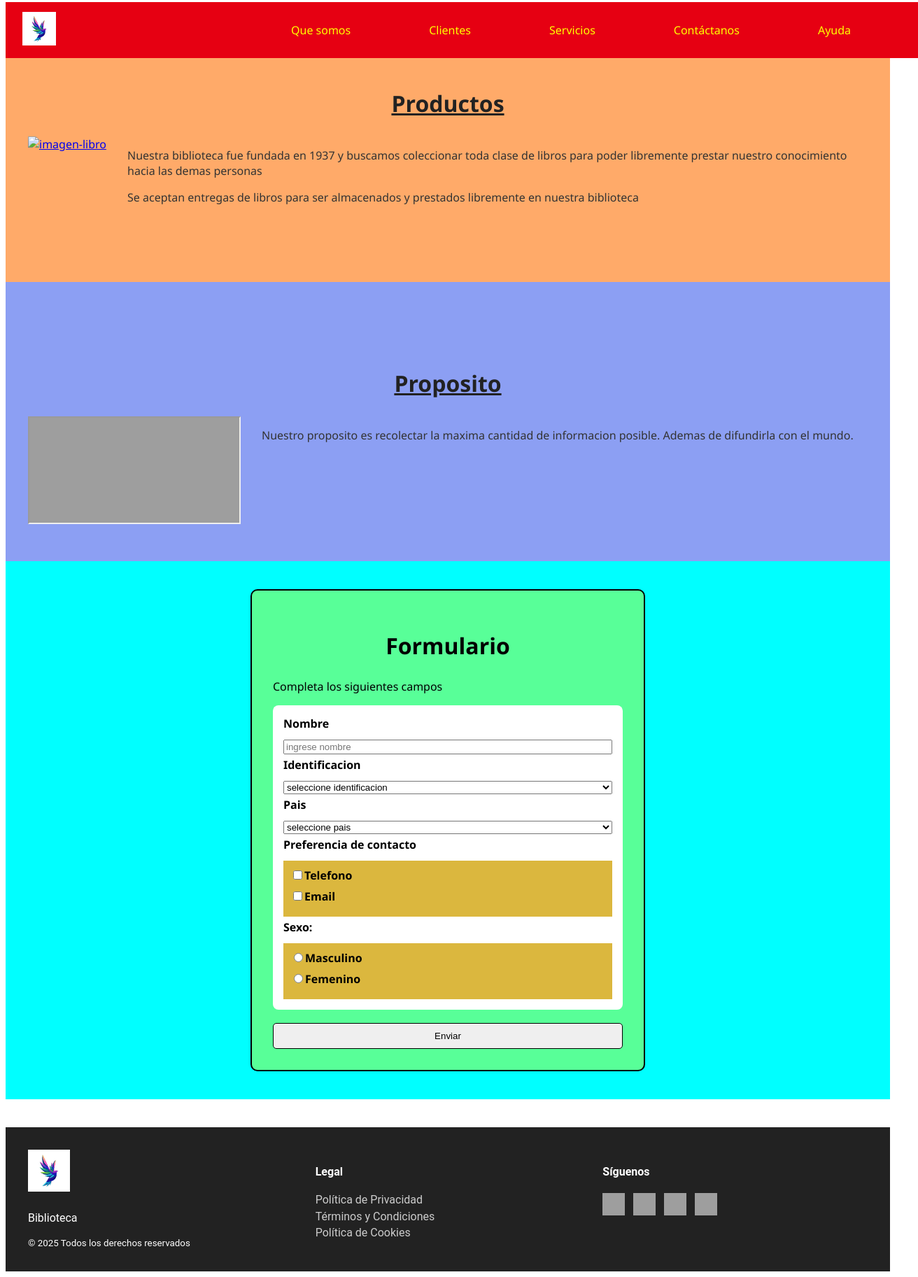
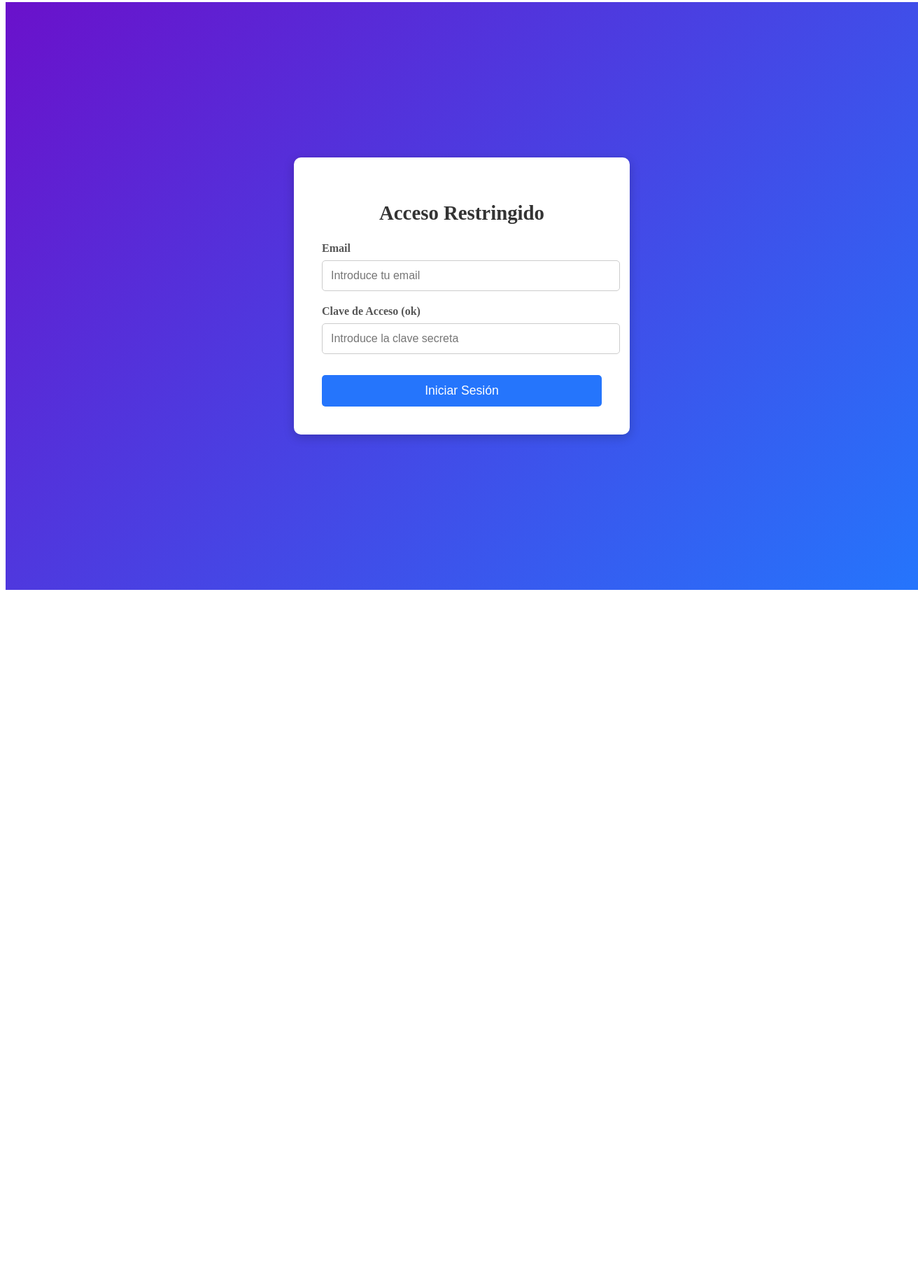
Before and after one commit to enrique-mantilla/bibliotecaaa, a website: page index.html in a window 1280 px wide. Shown: the part 5-1830 px from the top of the page at 70% size, 1312 px wide, since content can reach past the window. After the commit the page ends 856 px from the top, so only its background shows below. Drawn offline with Linux system fonts and the light colour scheme; grey boxes are pictures that could not be loaded.

Commit message:
login agregado

```diff
--- a/index.html
+++ b/index.html
@@ -3,214 +3,42 @@
   <head>
     <meta charset="UTF-8" />
     <meta name="viewport" content="width=device-width, initial-scale=1.0" />
-    <meta http-equiv="X-UA-Compatible" content="ie=edge" />
-    <title>Landing page</title>
-    <link rel="stylesheet" href="styles.css" />
-    <link rel="stylesheet" href="Pie.css" />
+    <title>Login con Clave Estática</title>
+    <link rel="stylesheet" href="login.css" />
   </head>
   <body>
-    <!-- HEADER -->
-    <nav class="header">
-      <!-- Logo -->
-      <a href="#" class="logo">
-        <img src="imagenes/logo.jpg" alt="logo" />
-      </a>
-      <!--Boton burger-->
-      <button class="menu-toggle" aria-labbel="abrir-menu">&#9776;</button>
+    <section class="login-container">
+      <div class="login-box">
+        <h2>Acceso Restringido</h2>
 
-      <!--Menus-->
-      <ul class="menu-horizontal">
-        <li>
-          <a href="#">Que somos</a>
-          <ul class="menu-vertical">
-            <li><a href="#">Historia</a></li>
-            <li><a href="#">Proposito</a></li>
-            <li><a href="#">Vision y Mision</a></li>
-            <li><a href="#">Sedes</a></li>
-          </ul>
-        </li>
-        <li><a href="#">Clientes</a></li>
-        <li><a href="#">Servicios</a></li>
-        <li><a href="#">Contáctanos</a></li>
-        <li><a href="#">Ayuda</a></li>
-      </ul>
-    </nav>
+        <form onsubmit="return validarLogin(event);">
+          <div class="input-group">
+            <label for="email">Email</label>
+            <input
+              type="email"
+              id="email"
+              name="email"
+              placeholder="Introduce tu email"
+              required
+            />
+          </div>
 
-    <!--Seccion productos-->
-    <section class="productos">
-      <h2>Productos</h2>
-      <div class="productos-contenido">
-        <div class="productos-imagen">
-          <a href="#" class="imagen">
-            <img src="imagenes/libro.jpg" alt="imagen-libro" />
-          </a>
-        </div>
-        <div class="productos-texto">
-          <p>
-            Nuestra biblioteca fue fundada en 1937 y buscamos coleccionar toda
-            clase de libros para poder libremente prestar nuestro conocimiento
-            hacia las demas personas
-          </p>
-          <p>
-            Se aceptan entregas de libros para ser almacenados y prestados
-            libremente en nuestra biblioteca
-          </p>
-        </div>
-      </div>
-    </section>
-    <!--Seccion Proposito-->
-    <section class="proposito">
-      <h2>Proposito</h2>
-      <div class="proposito-contenido">
-        <div class="proposito-video">
-          <iframe
-            src="https://www.youtube.com/embed/p3bUvrd0xBs"
-            allowfullscreen
-            title="video de biblioteca"
-            loading="lazy"
-          >
-          </iframe>
-        </div>
-        <div class="proposito-texto">
-          <p>
-            Nuestro proposito es recolectar la maxima cantidad de informacion
-            posible. Ademas de difundirla con el mundo.
-          </p>
-        </div>
+          <div class="input-group">
+            <label for="password">Clave de Acceso (ok)</label>
+            <input
+              type="password"
+              id="password"
+              name="password"
+              placeholder="Introduce la clave secreta"
+              required
+            />
+          </div>
+
+          <button type="submit" class="login-button">Iniciar Sesión</button>
+        </form>
       </div>
     </section>
 
-    <!--Seccion formulario-->
-    <section class="formulario-seccion">
-      <div class="formulario-contenido">
-        <h2>Formulario</h2>
-        <div class="formulario-texto1">
-          <p>Completa los siguientes campos</p>
-        </div>
-        <form class="formulario">
-          <!--Input-->
-          <div class="campos">
-            <label for="nombre">Nombre</label>
-            <input
-              type="text"
-              id="nombre"
-              name="nombre"
-              placeholder="ingrese nombre"
-            />
-            <!--Menu desplegable-->
-            <label for="identificacion">Identificacion</label>
-            <select name="identificacion" id="identificacion">
-              <option value="vacio">seleccione identificacion</option>
-              <option value="dni">Dni</option>
-              <option value="pasaporte">Pasaporte</option>
-            </select>
-
-            <label for="Pais">Pais</label>
-            <select name="pais" id="pais">
-              <option value="vacio">seleccione pais</option>
-              <option value="peru">Peru</option>
-              <option value="colombia">Colombia</option>
-              <option value="argentina">Argentina</option>
-            </select>
-            <!--Checkbox-->
-            <label for="preferencia">Preferencia de contacto</label>
-            <div class="checkboxes">
-              <label
-                ><input
-                  type="checkbox"
-                  name="preferencias"
-                  value="telefono"
-                />Telefono</label
-              >
-
-              <label
-                ><input
-                  type="checkbox"
-                  name="preferencias"
-                  value="email"
-                />Email</label
-              >
-            </div>
-            <!--Radio-->
-            <label>Sexo:</label>
-            <div class="radios">
-              <label
-                ><input
-                  type="radio"
-                  name="sexo"
-                  value="masculino"
-                />Masculino</label
-              >
-              <label
-                ><input
-                  type="radio"
-                  name="sexo"
-                  value="femenino"
-                />Femenino</label
-              >
-            </div>
-          </div>
-          <button type="submit">Enviar</button>
-        </form>
-      </div>
-    </section>
-    <!-- PIE DE PAGINA -->
-
-    <section id="footer">
-      <footer class="footer">
-        <div class="footer-container">
-          <!-- Logo y nombre de sitio -->
-          <div class="footer-brand">
-            <img src="imagenes/logo.jpg" alt="Logo" class="footer-logo" />
-            <p>Biblioteca</p>
-            <small>© 2025 Todos los derechos reservados</small>
-          </div>
-
-          <!-- Enlaces legales -->
-          <div class="footer-links">
-            <h4>Legal</h4>
-            <a href="/Documentos/privacidad.pdf"
-              >Política de Privacidad</a
-            >
-            <!-- Dentro de href llama a un documento pdf con la poltica-->
-            <a href="/Documentos/terminos-condiciones.pdf"
-              >Términos y Condiciones</a
-            >
-            <!-- Dentro de href llama a un documento pdf con los terminos y condiciones-->
-            <a href="/Documentos/cookies.pdf">Política de Cookies</a>
-          </div>
-
-          <!-- Redes sociales con íconos personalizados -->
-          <div class="footer-social">
-            <h4>Síguenos</h4>
-            <a href="#"
-              ><img
-                src="https://cdn-icons-png.flaticon.com/512/145/145802.png"
-                alt="Facebook"
-                class="social-icon"
-            /></a>
-            <a href="#"
-              ><img
-                src="https://cdn-icons-png.flaticon.com/512/145/145812.png"
-                alt="Instagram"
-                class="social-icon"
-            /></a>
-            <a href="#"
-              ><img
-                src="https://cdn-icons-png.flaticon.com/512/145/145807.png"
-                alt="LinkedIn"
-                class="social-icon"
-            /></a>
-            <a href="#"
-              ><img
-                src="https://cdn-icons-png.flaticon.com/512/145/145806.png"
-                alt="Twitter"
-                class="social-icon"
-            /></a>
-          </div>
-        </div>
-      </footer>
-    </section>
-    <script src="main.js"></script>
+    <script src="login.js"></script>
   </body>
 </html>
--- /dev/null
+++ b/login.css
@@ -0,0 +1,108 @@
+/* Contenedor principal: Centra el formulario */
+.login-container {
+  display: flex;
+  justify-content: center;
+  align-items: center;
+  min-height: 100vh;
+  width: 100%;
+  /* Fondo atractivo para la vista de escritorio */
+  background: linear-gradient(135deg, #6a11cb 0%, #2575fc 100%);
+  padding: 1.25rem; /* 20px de padding */
+}
+
+/* La caja del formulario */
+.login-box {
+  background: white;
+  padding: 2.5rem; /* 40px */
+  border-radius: 0.625rem; /* 10px */
+  box-shadow: 0 0.25rem 0.9375rem rgba(0, 0, 0, 0.2); /* Sombra */
+  width: 100%;
+  max-width: 25rem; /* 400px, el ancho máximo */
+  text-align: center;
+}
+
+.login-box h2 {
+  margin-bottom: 1.5625rem; /* 25px */
+  color: #333;
+  font-size: 1.8rem;
+}
+
+/* División para agrupar Label e Input */
+.input-group {
+  margin-bottom: 1.25rem; /* 20px */
+  text-align: left;
+}
+
+.input-group label {
+  display: block;
+  margin-bottom: 0.5rem; /* 8px */
+  font-weight: bold;
+  color: #555;
+}
+
+.input-group input {
+  width: 100%;
+  padding: 0.75rem; /* 12px */
+  border: 1px solid #ccc;
+  border-radius: 0.3125rem; /* 5px */
+  font-size: 1rem;
+  transition: border-color 0.3s;
+}
+
+.input-group input:focus {
+  border-color: #2575fc;
+  outline: none;
+}
+
+/* Estilo del botón */
+.login-button {
+  width: 100%;
+  padding: 0.75rem; /* 12px */
+  border: none;
+  border-radius: 0.3125rem; /* 5px */
+  background-color: #2575fc;
+  color: white;
+  font-size: 1.1rem;
+  cursor: pointer;
+  transition: background-color 0.3s ease;
+  margin-top: 0.625rem; /* 10px */
+}
+
+.login-button:hover {
+  background-color: #0e63e2;
+}
+
+/* -------------------------------------- */
+/* MEDIA QUERY: RESPONSIVE MÓVILES */
+/* -------------------------------------- */
+
+/* Estilos aplicados cuando la pantalla mide 600px o menos */
+@media (max-width: 600px) {
+  /* El contenedor principal simula una vista de aplicación */
+  .login-container {
+    padding: 0; /* Quita el padding exterior */
+    background: #fff; /* Fondo blanco liso */
+    align-items: flex-start; /* Mueve el formulario arriba */
+    min-height: auto;
+  }
+
+  /* La caja del formulario se expande y pierde los adornos de tarjeta */
+  .login-box {
+    padding: 1.5rem; /* 24px de padding interno */
+    margin-top: 2rem; /* 32px de espacio superior */
+    width: 100%;
+    max-width: 100%;
+    box-shadow: none; /* Elimina la sombra */
+    border-radius: 0; /* Elimina el borde redondeado */
+    border: none;
+  }
+
+  .login-box h2 {
+    font-size: 1.7rem; /* Ajuste sutil del tamaño */
+    text-align: left;
+  }
+
+  .input-group input {
+    padding: 1rem; /* Aumenta el padding para un mejor toque táctil (16px) */
+  }
+}
--- /dev/null
+++ b/login.js
@@ -0,0 +1,21 @@
+// La función que maneja la lógica de inicio de sesión
+function validarLogin(event) {
+  // Previene el envío del formulario por defecto (evita la recarga)
+  event.preventDefault();
+
+  // Clave estática para la demo
+  const CLAVE_SECRETA = "ok";
+  const passwordInput = document.getElementById("password").value;
+
+  // 2. Realizar la verificación
+  if (passwordInput.toLowerCase() === CLAVE_SECRETA) {
+    alert("¡Acceso concedido! Bienvenido.");
+    // Redirige a tu página principal
+    window.location.href = "landing_page.html";
+  } else {
+    alert("Clave incorrecta. Inténtalo de nuevo.");
+    document.getElementById("password").value = "";
+  }
+
+  return false;
+}
--- a/styles.css
+++ b/styles.css
@@ -130,7 +130,7 @@
 }
 
 .formulario-seccion {
-  background-color: aqua;
+  background-color: rgb(46, 17, 209);
   padding: 40px;
   border: 3px;
   display: flex;
@@ -144,7 +144,7 @@
 }
 
 .formulario-contenido {
-  background-color: rgb(88, 255, 152);
+  background-color: rgb(236, 163, 66);
   flex-direction: row;
   padding: 30px;
   border: 2px solid;
@@ -191,7 +191,7 @@
   padding: 10px;
   margin: 0;
   border: 1px;
-  background-color: #dbb73e;
+  background-color: #e2dddd;
 }
 
 button {
```
Also changed, not shown: landing_page.html (added, +216 -0 lines), main.js (deleted).
